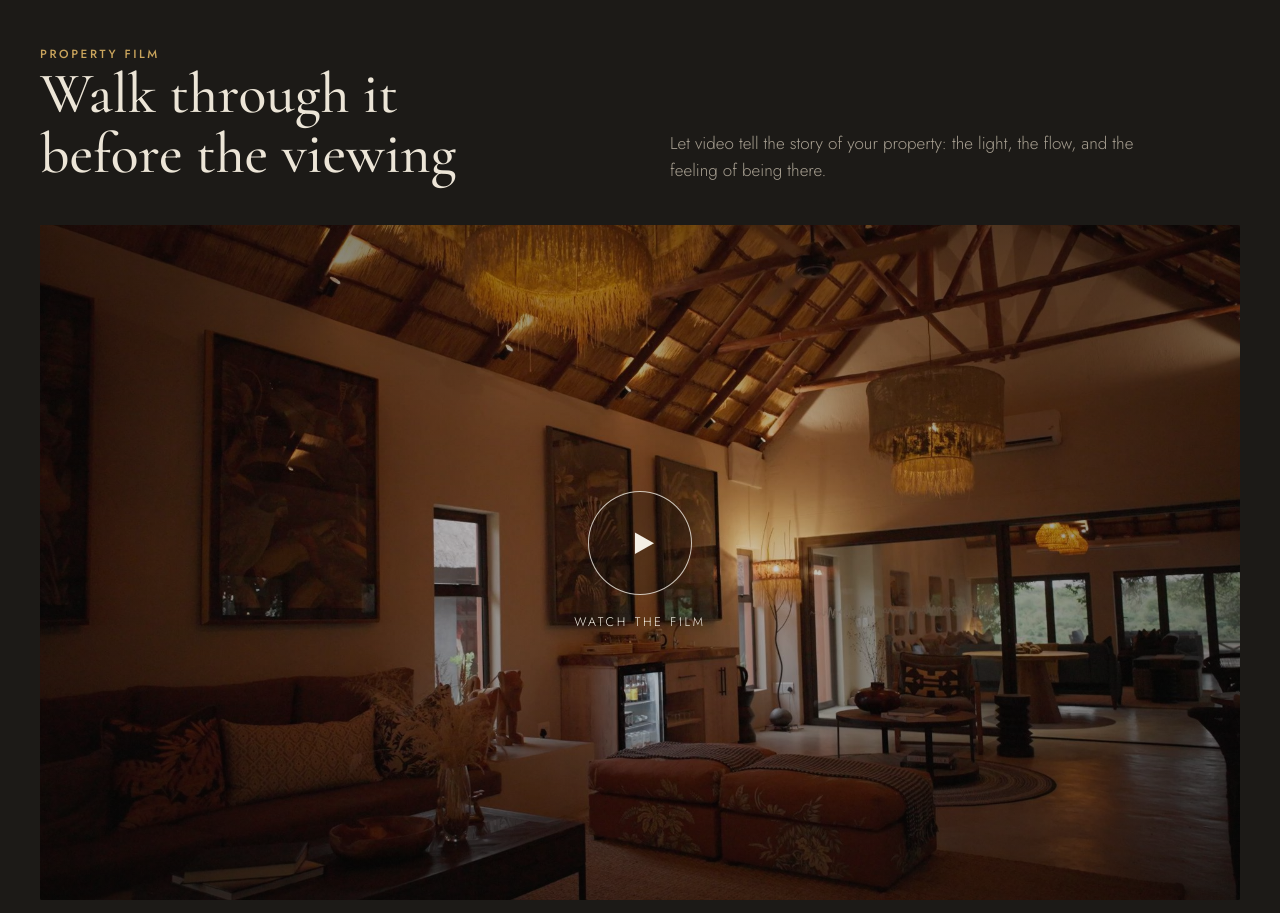
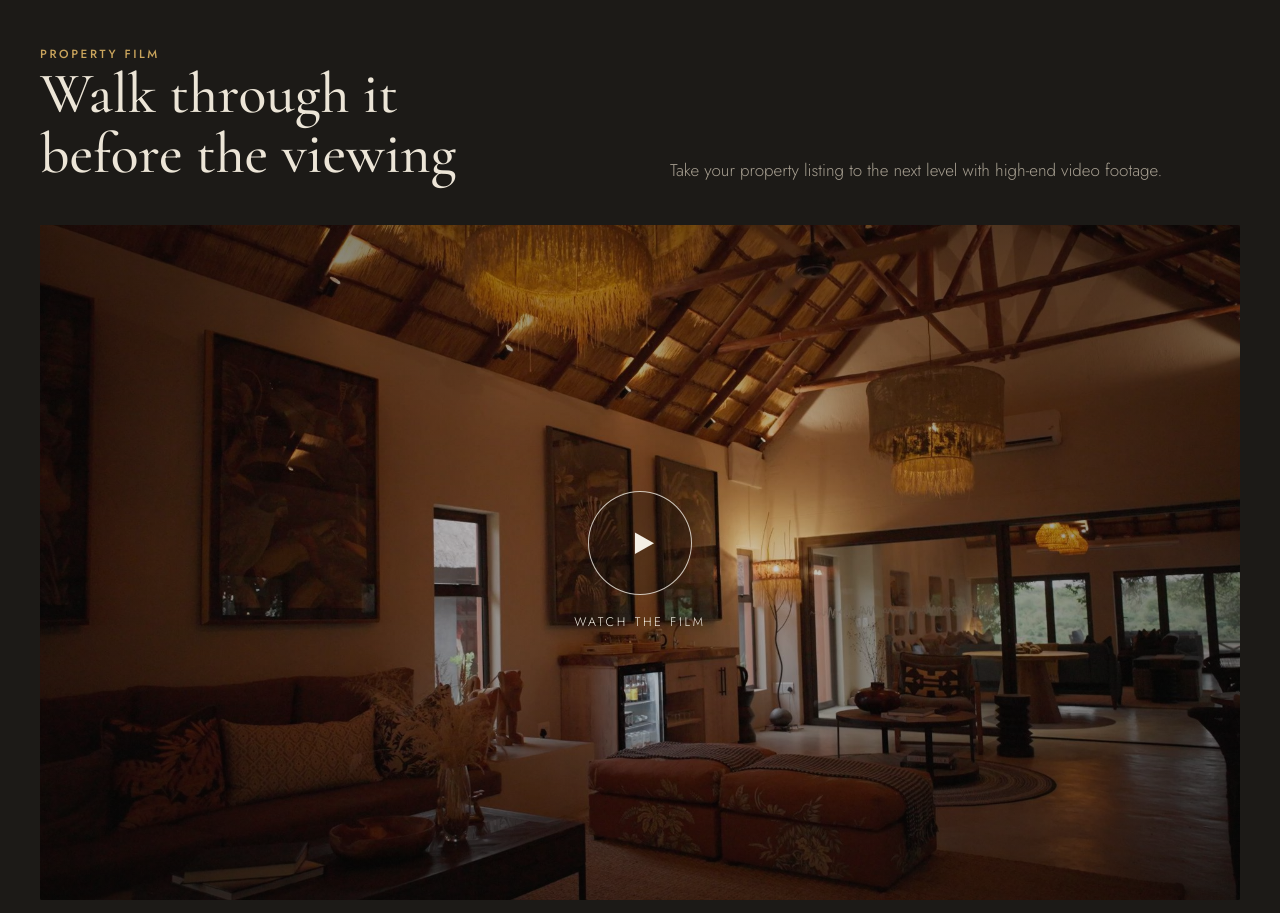
Before and after one commit to tessabarlin/arp-property, a plain HTML site: page index.html in a window 1280 px wide. Shown: the part 6180-7093 px from the top of the page. Drawn offline with nearby package versions, Linux system fonts and the light colour scheme.

Commit message:
Add files via upload

```diff
--- a/index.html
+++ b/index.html
@@ -254,7 +254,7 @@ footer .wrap{display:flex;flex-wrap:wrap;justify-content:space-between;gap:12px
           <div class="eyebrow">Property film</div>
           <h2>Walk through it before the viewing</h2>
         </div>
-        <p>Let video tell the story of your property: the light, the flow, and the feeling of being there.</p>
+        <p>Take your property listing to the next level with high-end video footage.</p>
       </div>
       <a class="poster" id="film-poster" href="https://youtu.be/cTB8jZlWrjE" target="_blank" rel="noopener">
         <img src="img/film-still.jpg" alt="Still from the film: a thatched lodge lounge lit by woven pendant lights" loading="lazy">
```
